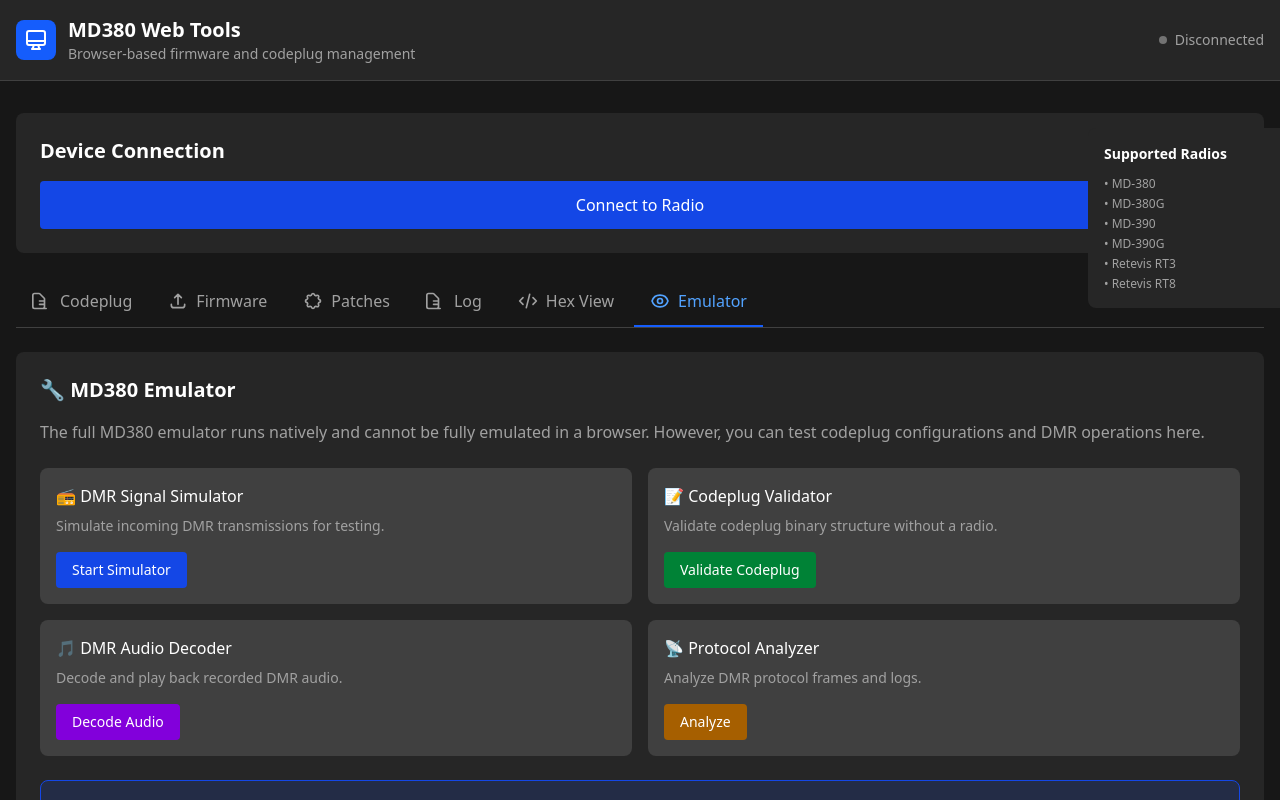
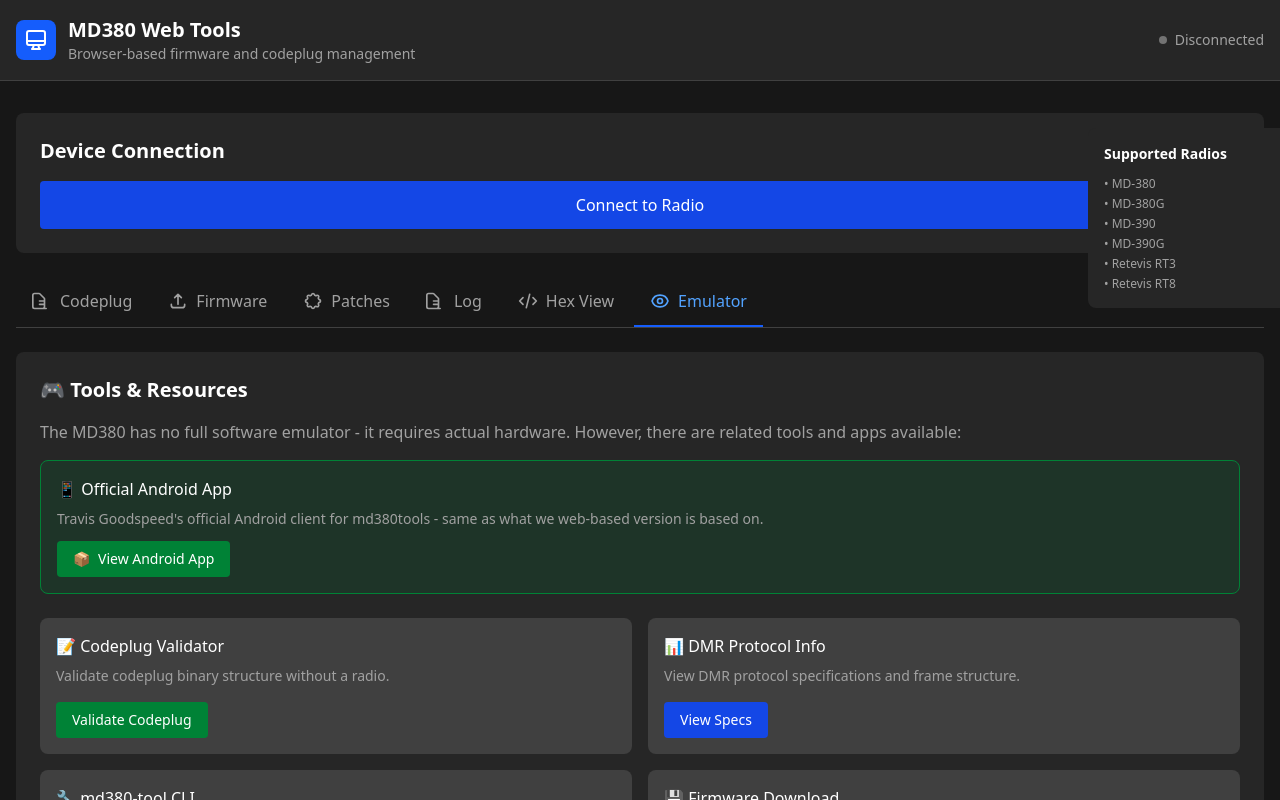
Before and after one commit to RE3CON/MD380Tool, a Next.js app: page / in a window 1280 px wide. Both pictures are taken after a click on the button "Emulator". Shown: the top 800 px of the page. Built offline with nearby package versions, Linux system fonts and the light colour scheme.

Commit message:
Update Emulator tab with real md380tools resources
- Add link to official Android app (MD380Tool by Travis Goodspeed)
- Add codeplug validator and DMR protocol info
- Add links to CLI tools (md380-tool, md380-dfu, etc)
- Add links to firmware releases

```diff
--- a/src/app/page.tsx
+++ b/src/app/page.tsx
@@ -228,23 +228,30 @@
 
           {activeTab === 'emulator' && (
             <div className="bg-neutral-800 rounded-lg p-6">
-              <h3 className="text-xl font-semibold text-white mb-4">🔧 MD380 Emulator</h3>
+              <h3 className="text-xl font-semibold text-white mb-4">🎮 Tools & Resources</h3>
               <p className="text-neutral-400 mb-4">
-                The full MD380 emulator runs natively and cannot be fully emulated in a browser.
-                However, you can test codeplug configurations and DMR operations here.
+                The MD380 has no full software emulator - it requires actual hardware.
+                However, there are related tools and apps available:
               </p>
 
+              {/* Android App Section */}
+              <div className="mb-6 p-4 bg-green-900/30 border border-green-700 rounded-lg">
+                <h4 className="font-medium text-white mb-2">📱 Official Android App</h4>
+                <p className="text-sm text-neutral-400 mb-3">
+                  Travis Goodspeed's official Android client for md380tools - same as what we web-based version is based on.
+                </p>
+                <a
+                  href="https://github.com/travisgoodspeed/MD380Tool"
+                  target="_blank"
+                  rel="noopener noreferrer"
+                  className="inline-flex items-center px-4 py-2 bg-green-700 hover:bg-green-600 text-white rounded text-sm"
+                >
+                  <span className="mr-2">📦</span> View Android App
+                </a>
+              </div>
+
+              {/* Tools Grid */}
               <div className="grid grid-cols-1 md:grid-cols-2 gap-4 mt-6">
-                <div className="bg-neutral-700 rounded-lg p-4">
-                  <h4 className="font-medium text-white mb-2">📻 DMR Signal Simulator</h4>
-                  <p className="text-sm text-neutral-400 mb-4">
-                    Simulate incoming DMR transmissions for testing.
-                  </p>
-                  <button className="px-4 py-2 bg-blue-700 hover:bg-blue-600 text-white rounded text-sm">
-                    Start Simulator
-                  </button>
-                </div>
-
                 <div className="bg-neutral-700 rounded-lg p-4">
                   <h4 className="font-medium text-white mb-2">📝 Codeplug Validator</h4>
                   <p className="text-sm text-neutral-400 mb-4">
@@ -256,32 +263,55 @@
                 </div>
 
                 <div className="bg-neutral-700 rounded-lg p-4">
-                  <h4 className="font-medium text-white mb-2">🎵 DMR Audio Decoder</h4>
+                  <h4 className="font-medium text-white mb-2">📊 DMR Protocol Info</h4>
                   <p className="text-sm text-neutral-400 mb-4">
-                    Decode and play back recorded DMR audio.
+                    View DMR protocol specifications and frame structure.
                   </p>
-                  <button className="px-4 py-2 bg-purple-700 hover:bg-purple-600 text-white rounded text-sm">
-                    Decode Audio
+                  <button className="px-4 py-2 bg-blue-700 hover:bg-blue-600 text-white rounded text-sm">
+                    View Specs
                   </button>
                 </div>
 
                 <div className="bg-neutral-700 rounded-lg p-4">
-                  <h4 className="font-medium text-white mb-2">📡 Protocol Analyzer</h4>
+                  <h4 className="font-medium text-white mb-2">🔧 md380-tool CLI</h4>
                   <p className="text-sm text-neutral-400 mb-4">
-                    Analyze DMR protocol frames and logs.
+                    Command-line tool for advanced operations.
                   </p>
-                  <button className="px-4 py-2 bg-yellow-700 hover:bg-yellow-600 text-white rounded text-sm">
-                    Analyze
-                  </button>
+                  <a
+                    href="https://github.com/travisgoodspeed/md380tools/tree/master/md380-tool"
+                    target="_blank"
+                    rel="noopener noreferrer"
+                    className="inline-block px-4 py-2 bg-purple-700 hover:bg-purple-600 text-white rounded text-sm"
+                  >
+                    View Source
+                  </a>
+                </div>
+
+                <div className="bg-neutral-700 rounded-lg p-4">
+                  <h4 className="font-medium text-white mb-2">💾 Firmware Download</h4>
+                  <p className="text-sm text-neutral-400 mb-4">
+                    Get pre-built patched firmware binaries.
+                  </p>
+                  <a
+                    href="https://github.com/travisgoodspeed/md380tools/releases"
+                    target="_blank"
+                    rel="noopener noreferrer"
+                    className="inline-block px-4 py-2 bg-yellow-700 hover:bg-yellow-600 text-white rounded text-sm"
+                  >
+                    Get Firmware
+                  </a>
                 </div>
               </div>
 
-              <div className="mt-6 p-4 bg-blue-900/30 border border-blue-700 rounded-lg">
-                <p className="text-sm text-blue-300">
-                  <strong>Note:</strong> For full emulator functionality with firmware execution,
-                  use the <a href="https://github.com/travisgoodspeed/md380tools" target="_blank" rel="noopener noreferrer" className="underline">md380tools</a> command-line tools.
-                  This web interface provides configuration testing and validation.
-                </p>
+              {/* Links to Original Tools */}
+              <div className="mt-6 p-4 bg-neutral-700 rounded-lg">
+                <h4 className="font-medium text-white mb-3">🔗 md380tools Command-Line Tools</h4>
+                <div className="grid grid-cols-2 md:grid-cols-4 gap-2 text-sm">
+                  <a href="https://github.com/travisgoodspeed/md380tools/blob/master/docs/md380tool.md" target="_blank" rel="noopener noreferrer" className="text-blue-400 hover:underline">md380-tool</a>
+                  <a href="https://github.com/travisgoodspeed/md380tools/blob/master/docs/md380tool.md" target="_blank" rel="noopener noreferrer" className="text-blue-400 hover:underline">md380-dfu</a>
+                  <a href="https://github.com/travisgoodspeed/md380tools" target="_blank" rel="noopener noreferrer" className="text-blue-400 hover:underline">md380-gfx</a>
+                  <a href="https://github.com/travisgoodspeed/md380tools" target="_blank" rel="noopener noreferrer" className="text-blue-400 hover:underline">md380-fw</a>
+                </div>
               </div>
             </div>
           )}
```
